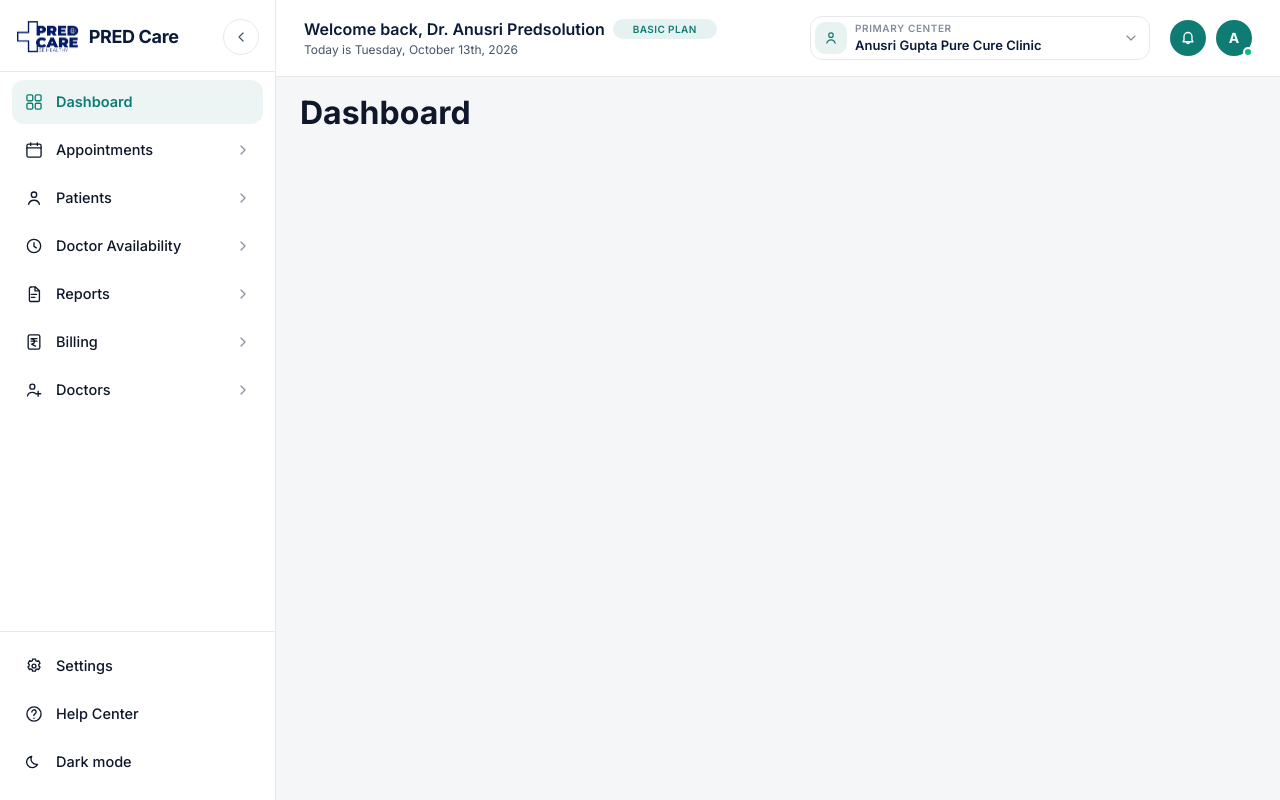
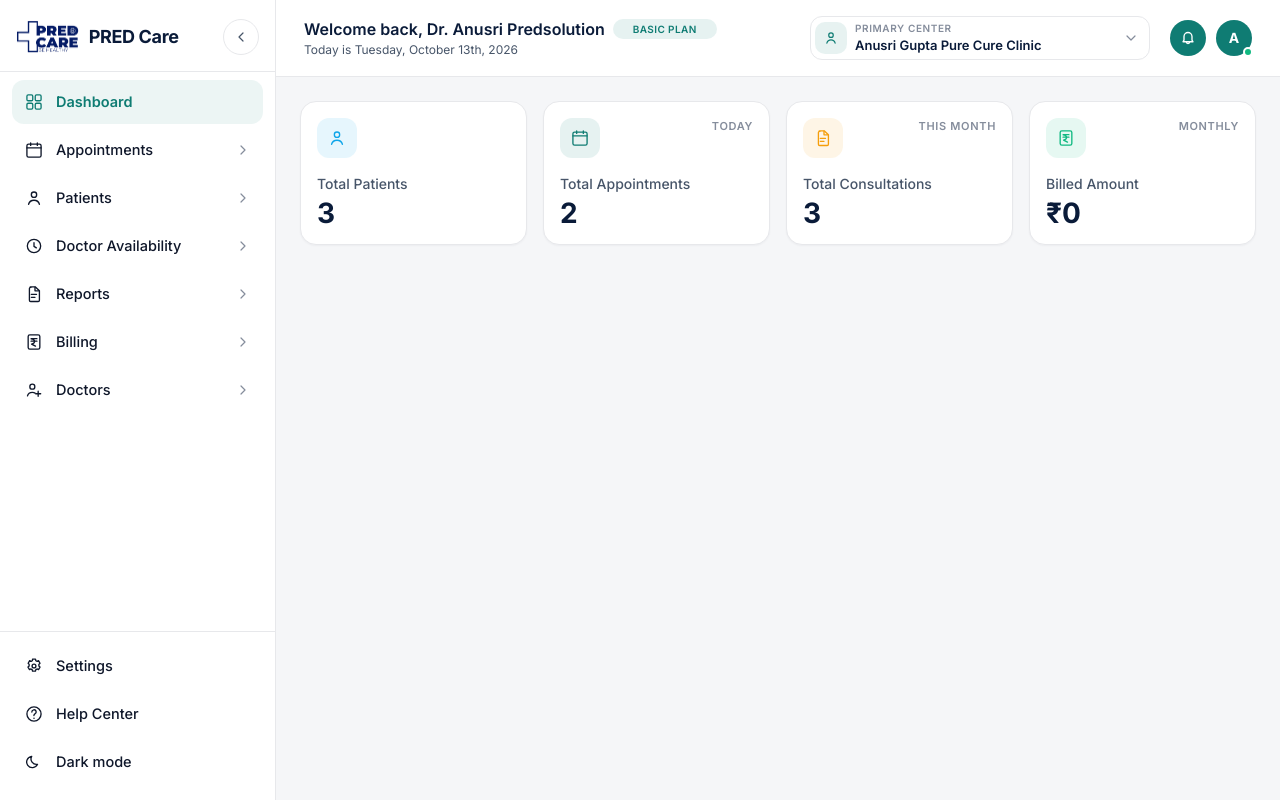
Before and after one commit to predcare/webdoctornext, a Next.js app: page /dashboard in a window 1280 px wide. Built offline with nearby package versions, Linux system fonts and the light colour scheme; what @mui/material-nextjs would draw is missing.

Commit message:
feat: add dashboard overview page with statistics cards and mock data

```diff
--- a/app/(dashboard)/dashboard/page.tsx
+++ b/app/(dashboard)/dashboard/page.tsx
@@ -1,9 +1,15 @@
-"use client"
+import DashboardModulePage from '@/components/Modules/DahsboardModule/DashboardPage';
+import type { Metadata } from 'next';
+import { Suspense } from 'react';
+
+export const metadata: Metadata = {
+  title: 'Dashboard | PredCare',
+};
 
 export default function DashboardPage() {
   return (
-    <div>
-      <h1>Dashboard</h1>
-    </div>
+    <Suspense fallback={null}>
+      <DashboardModulePage />
+    </Suspense>
   );
 }
--- /dev/null
+++ b/components/Modules/DahsboardModule/DashboardPage.tsx
@@ -0,0 +1,25 @@
+'use client';
+
+import StatCard from '@/components/ui/StatCard/StatCard';
+import useStatIcons from '@/components/ui/StatCard/useStatIcons';
+import { dashboardStats } from '@/resources/mock';
+import { DashboardStatsGrid } from '@/styles/CustomStyled/StatCardWrapper';
+
+export default function DashboardModulePage() {
+    const statIcons = useStatIcons();
+
+    return (
+        <DashboardStatsGrid>
+            {dashboardStats.map((stat) => (
+                <StatCard
+                    key={stat.id}
+                    title={stat.title}
+                    value={stat.value}
+                    period={stat.period}
+                    tone={stat.tone}
+                    icon={statIcons[stat.icon]}
+                />
+            ))}
+        </DashboardStatsGrid>
+    );
+}
--- /dev/null
+++ b/components/ui/StatCard/StatCard.tsx
@@ -0,0 +1,34 @@
+"use client"
+
+import { StatCardWrapper } from '@/styles/CustomStyled/StatCardWrapper';
+import { Typography } from '@mui/material';
+import type { ReactNode } from 'react';
+
+export type StatCardTone = 'info' | 'teal' | 'warning' | 'success';
+
+type StatCardProps = {
+  title: string;
+  value: string;
+  icon: ReactNode;
+  period?: string;
+  tone?: StatCardTone;
+};
+
+const StatCard = ({ title, value, icon, period, tone = 'teal' }: StatCardProps) => {
+  return (
+    <StatCardWrapper className={`tone-${tone}`}>
+      <div className="stat-top">
+        <span className="stat-icon">{icon}</span>
+        {period ? <span className="stat-period">{period}</span> : null}
+      </div>
+      <Typography className="stat-title" component="p">
+        {title}
+      </Typography>
+      <Typography className="stat-value" component="p">
+        {value}
+      </Typography>
+    </StatCardWrapper>
+  );
+};
+
+export default StatCard;
--- /dev/null
+++ b/components/ui/StatCard/useStatIcons.tsx
@@ -0,0 +1,24 @@
+'use client';
+
+import {
+  AppointmentsIcon,
+  BillingIcon,
+  PatientsIcon,
+  ReportsIcon,
+} from '@/components/ui/Icons/dashboard';
+import type { DashboardStatIcon } from '@/resources/mock';
+import { useMemo, type ReactNode } from 'react';
+
+const useStatIcons = () => {
+  return useMemo<Record<DashboardStatIcon, ReactNode>>(
+    () => ({
+      patients: <PatientsIcon size={20} />,
+      appointments: <AppointmentsIcon size={20} />,
+      consultations: <ReportsIcon size={20} />,
+      billing: <BillingIcon size={20} />,
+    }),
+    [],
+  );
+};
+
+export default useStatIcons;
--- /dev/null
+++ b/resources/mock/dashboardStats.ts
@@ -0,0 +1,46 @@
+export type DashboardStatIcon = 'patients' | 'appointments' | 'consultations' | 'billing';
+
+export type DashboardStatTone = 'info' | 'teal' | 'warning' | 'success';
+
+export type DashboardStat = {
+  id: string;
+  title: string;
+  value: string;
+  period?: string;
+  icon: DashboardStatIcon;
+  tone: DashboardStatTone;
+};
+
+export const dashboardStats: DashboardStat[] = [
+  {
+    id: 'patients',
+    title: 'Total Patients',
+    value: '3',
+    icon: 'patients',
+    tone: 'info',
+  },
+  {
+    id: 'appointments',
+    title: 'Total Appointments',
+    value: '2',
+    period: 'Today',
+    icon: 'appointments',
+    tone: 'teal',
+  },
+  {
+    id: 'consultations',
+    title: 'Total Consultations',
+    value: '3',
+    period: 'This month',
+    icon: 'consultations',
+    tone: 'warning',
+  },
+  {
+    id: 'billed',
+    title: 'Billed Amount',
+    value: '₹0',
+    period: 'Monthly',
+    icon: 'billing',
+    tone: 'success',
+  },
+];
--- a/resources/mock/index.ts
+++ b/resources/mock/index.ts
@@ -1,3 +1,5 @@
+export { dashboardStats } from './dashboardStats';
+export type { DashboardStat, DashboardStatIcon, DashboardStatTone } from './dashboardStats';
 export { clinics } from './clinics';
 export type { Clinic } from './clinics';
 export { notifications } from './notifications';
--- /dev/null
+++ b/styles/CustomStyled/StatCardWrapper.tsx
@@ -0,0 +1,91 @@
+"use client"
+import { Box, styled } from '@mui/material';
+
+export const StatCardWrapper = styled(Box)`
+  min-height: 132px;
+  display: flex;
+  flex-direction: column;
+  padding: 16px 16px 14px;
+  border-radius: 16px;
+  background: ${({ theme }) => theme.palette.customColors.cardBg};
+  border: 1px solid ${({ theme }) => theme.palette.customColors.border};
+  box-shadow: 0 1px 2px rgba(15, 23, 42, 0.04);
+
+  .stat-top {
+    display: flex;
+    align-items: flex-start;
+    justify-content: space-between;
+    gap: 8px;
+    margin-bottom: 16px;
+  }
+
+  .stat-icon {
+    width: 40px;
+    height: 40px;
+    border-radius: 12px;
+    display: inline-flex;
+    align-items: center;
+    justify-content: center;
+    flex-shrink: 0;
+  }
+
+  .stat-period {
+    font-size: 11px;
+    font-weight: 600;
+    letter-spacing: 0.06em;
+    text-transform: uppercase;
+    line-height: 16px;
+    color: ${({ theme }) => theme.palette.customColors.textMuted};
+  }
+
+  .stat-title {
+    margin: 0;
+    font-size: 14px;
+    font-weight: 500;
+    line-height: 20px;
+    color: ${({ theme }) => theme.palette.customColors.textSecondary};
+  }
+
+  .stat-value {
+    margin: 2px 0 0;
+    font-size: 28px;
+    font-weight: 700;
+    line-height: 34px;
+    color: ${({ theme }) => theme.palette.customColors.heading};
+  }
+
+  &.tone-info .stat-icon {
+    background: ${({ theme }) => theme.palette.customColors.infoBg};
+    color: ${({ theme }) => theme.palette.customColors.info};
+  }
+
+  &.tone-teal .stat-icon {
+    background: ${({ theme }) => theme.palette.customColors.brandTealLight};
+    color: ${({ theme }) => theme.palette.customColors.brandTeal};
+  }
+
+  &.tone-warning .stat-icon {
+    background: ${({ theme }) => theme.palette.customColors.warningBg};
+    color: ${({ theme }) => theme.palette.customColors.warning};
+  }
+
+  &.tone-success .stat-icon {
+    background: ${({ theme }) => theme.palette.customColors.successBg};
+    color: ${({ theme }) => theme.palette.customColors.success};
+  }
+`;
+
+export const DashboardStatsGrid = styled(Box)`
+  display: grid;
+  grid-template-columns: 1fr;
+  gap: 12px;
+
+  ${({ theme }) => theme.breakpoints.up('sm')} {
+    grid-template-columns: repeat(2, minmax(0, 1fr));
+    gap: 16px;
+  }
+
+  ${({ theme }) => theme.breakpoints.up('lg')} {
+    grid-template-columns: repeat(4, minmax(0, 1fr));
+  }
+`;
```
Also changed, not shown: 1 other file (tests, documents, lock files or other folders).
